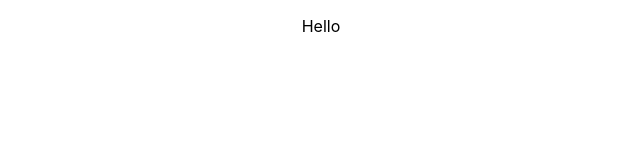
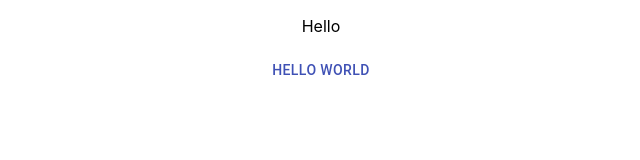
Before and after one commit to Nouran-saad/front-end-app, a React (Create React App) app: page / in a window 1280 px wide. Shown: the top 160 px of the page, without its empty margins (319-959 px from the left). Built offline with nearby package versions, Linux system fonts and the light colour scheme.

Commit message:
OnClick practice with material UI

```diff
--- a/package.json
+++ b/package.json
@@ -3,6 +3,7 @@
   "version": "0.1.0",
   "private": true,
   "dependencies": {
+    "@material-ui/core": "^4.12.3",
     "@testing-library/jest-dom": "^5.14.1",
     "@testing-library/react": "^11.2.7",
     "@testing-library/user-event": "^12.8.3",
--- a/src/App.js
+++ b/src/App.js
@@ -1,9 +1,19 @@
+import { Button } from '@material-ui/core';
 import './App.css';
 
+
 function App() {
+
+  const test = ()=>{
+    alert('test');
+  }
+
   return (
     <div className="App">
-        <p>Hello</p>
+
+      <p>Hello</p>
+      <Button color="primary" onClick={test}>Hello World</Button>
+
     </div>
   );
 }
```
Also changed, not shown: src/components/counter.jsx (added), 1 other file (tests, documents, lock files or other folders).
